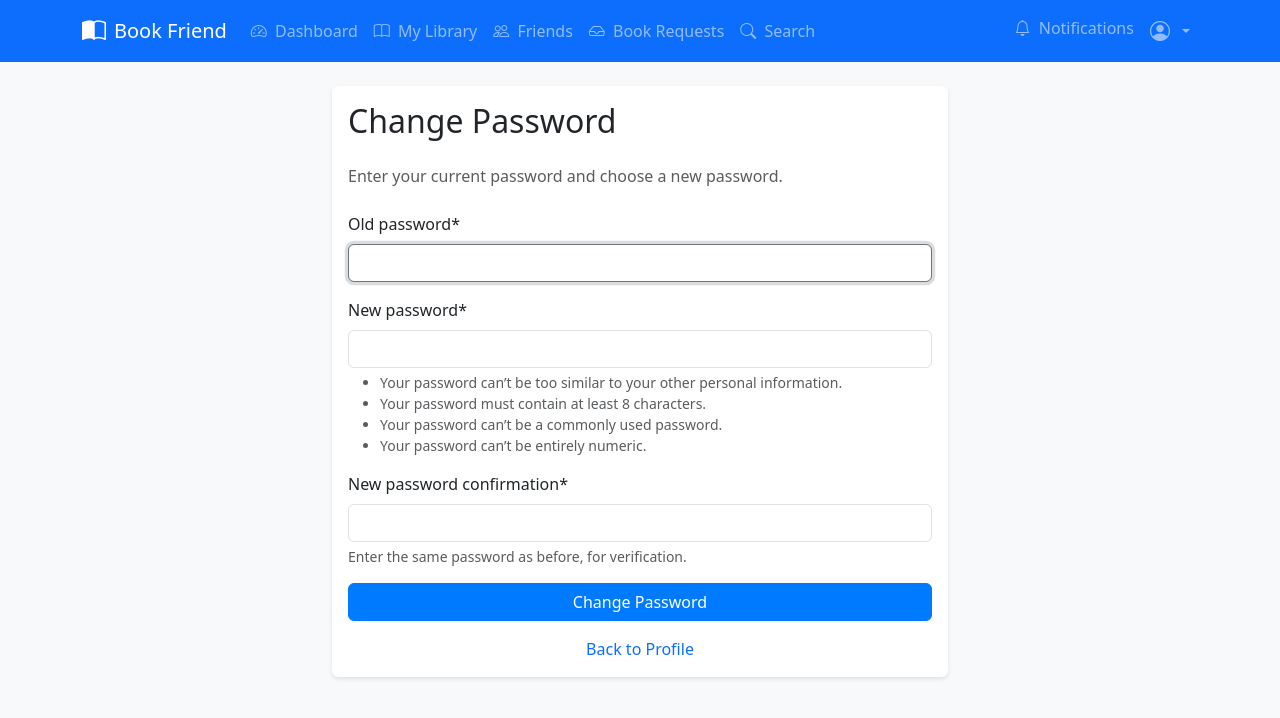
After one commit to sh-sanu/BookFriend, a Django app: page /password/change/ in a window 1280 px wide. The commit adds this page. Shown: the top 718 px of the page. Run offline with Django 5.2, Linux system fonts and the light colour scheme; a user stored in the database is signed in; data comes from the database, SQL or seed files in the repository; both versions use the stored data as it was after the commit; some libraries are stand-ins or nearby versions.

Commit message:
Added password reset

```diff
--- /dev/null
+++ b/Core/forms_auth.py
@@ -0,0 +1,47 @@
+from django import forms
+from django.contrib.auth.forms import PasswordChangeForm
+from django.contrib.auth.models import User
+from django.core.exceptions import ValidationError
+
+class CustomPasswordChangeForm(PasswordChangeForm):
+    def __init__(self, *args, **kwargs):
+        super().__init__(*args, **kwargs)
+        for field in self.fields.values():
+            field.widget.attrs['class'] = 'form-control'
+
+class PasswordResetRequestForm(forms.Form):
+    email = forms.EmailField(
+        label='Email',
+        widget=forms.EmailInput(attrs={'class': 'form-control', 'placeholder': 'Enter your email address'})
+    )
+
+    def clean_email(self):
+        email = self.cleaned_data['email']
+        if not User.objects.filter(email=email).exists():
+            raise ValidationError('No user found with this email address.')
+        return email
+
+class PasswordResetVerificationForm(forms.Form):
+    code = forms.CharField(
+        label='Verification Code',
+        max_length=6,
+        widget=forms.TextInput(attrs={'class': 'form-control', 'placeholder': 'Enter 6-digit code'})
+    )
+    new_password1 = forms.CharField(
+        label='New Password',
+        widget=forms.PasswordInput(attrs={'class': 'form-control'})
+    )
+    new_password2 = forms.CharField(
+        label='Confirm New Password',
+        widget=forms.PasswordInput(attrs={'class': 'form-control'})
+    )
+
+    def clean(self):
+        cleaned_data = super().clean()
+        password1 = cleaned_data.get('new_password1')
+        password2 = cleaned_data.get('new_password2')
+
+        if password1 and password2 and password1 != password2:
+            raise ValidationError('Passwords do not match.')
+
+        return cleaned_data
--- a/Core/urls.py
+++ b/Core/urls.py
@@ -1,7 +1,7 @@
 from django.urls import path
 from . import views
 
-app_name = "core"
+app_name = 'core'
 
 urlpatterns = [
     # Authentication
@@ -10,7 +10,10 @@ urlpatterns = [
     path("signup/", views.signup_view, name="signup"),
     path("logout/", views.logout_view, name="logout"),
     # Profile
-    path("profile/edit/", views.profile_edit, name="profile_edit"),
+    path('profile/edit/', views.profile_edit, name='profile_edit'),
+    path('password/change/', views.password_change, name='password_change'),
+    path('password/reset/', views.password_reset, name='password_reset'),
+    path('password/reset/verify/', views.password_reset_verify, name='password_reset_verify'),
     path("profile/<str:username>/", views.profile_view, name="profile"),
     # Dashboard
     path("dashboard/", views.dashboard, name="dashboard"),
--- a/Core/views.py
+++ b/Core/views.py
@@ -1,15 +1,18 @@
 from django.shortcuts import render, redirect, get_object_or_404
-from django.contrib.auth import login, authenticate, logout
+from django.contrib.auth import login, authenticate, logout, update_session_auth_hash
 from django.contrib.auth.decorators import login_required
 from django.contrib import messages
 from .forms import SignUpForm, UserProfileForm, BookForm, BookReviewForm
+from .forms_auth import CustomPasswordChangeForm, PasswordResetRequestForm, PasswordResetVerificationForm
 from .models import UserProfile, Book, Friendship, Notification, BookRequest, BookRating, BookReview
 from django.contrib.auth.models import User
 from django.db.models import Q
 from django.utils import timezone
-from datetime import datetime
+from datetime import datetime, timedelta
 from django.http import JsonResponse, HttpResponseBadRequest
 from django.urls import reverse
+import random
+import string
 
 
 def landing_page(request):
@@ -144,6 +147,80 @@ def profile_edit(request):
         form = UserProfileForm(instance=profile)
 
     return render(request, "core/profile/edit.html", {"form": form})
+
+@login_required
+def password_change(request):
+    if request.method == 'POST':
+        form = CustomPasswordChangeForm(user=request.user, data=request.POST)
+        if form.is_valid():
+            user = form.save()
+            update_session_auth_hash(request, user)
+            messages.success(request, 'Your password was successfully updated!')
+            return redirect('core:profile_edit')
+        else:
+            messages.error(request, 'Please correct the error below.')
+    else:
+        form = CustomPasswordChangeForm(user=request.user)
+    return render(request, 'core/auth/password_change.html', {'form': form})
+
+def password_reset(request):
+    if request.method == 'POST':
+        form = PasswordResetRequestForm(request.POST)
+        if form.is_valid():
+            email = form.cleaned_data['email']
+            user = User.objects.get(email=email)
+
+            # Generate a random 6-digit code
+            code = ''.join(random.choices(string.digits, k=6))
+
+            # Store the code and expiry time in session
+            request.session['reset_code'] = code
+            request.session['reset_email'] = email
+            request.session['reset_expiry'] = (timezone.now() + timedelta(minutes=15)).isoformat()
+
+            # TODO: Send email with reset code
+            # For development, just show the code in a message
+            messages.info(request, f'Your reset code is: {code}')
+
+            return redirect('core:password_reset_verify')
+    else:
+        form = PasswordResetRequestForm()
+    return render(request, 'core/auth/password_reset.html', {'form': form})
+
+def password_reset_verify(request):
+    if 'reset_code' not in request.session or 'reset_email' not in request.session:
+        messages.error(request, 'Please request a new reset code.')
+        return redirect('core:password_reset')
+
+    if request.method == 'POST':
+        form = PasswordResetVerificationForm(request.POST)
+        if form.is_valid():
+            # Check if code is expired
+            expiry = datetime.fromisoformat(request.session['reset_expiry'])
+            if timezone.now() > expiry:
+                messages.error(request, 'Reset code has expired. Please request a new one.')
+                return redirect('core:password_reset')
+
+            # Verify the code
+            if form.cleaned_data['code'] != request.session['reset_code']:
+                messages.error(request, 'Invalid reset code.')
+                return render(request, 'core/auth/password_reset_verify.html', {'form': form})
+
+            # Reset the password
+            user = User.objects.get(email=request.session['reset_email'])
+            user.set_password(form.cleaned_data['new_password1'])
+            user.save()
+
+            # Clean up session
+            del request.session['reset_code']
+            del request.session['reset_email']
+            del request.session['reset_expiry']
+
+            messages.success(request, 'Your password has been reset successfully. You can now login with your new password.')
+            return redirect('core:login')
+    else:
+        form = PasswordResetVerificationForm()
+    return render(request, 'core/auth/password_reset_verify.html', {'form': form})
 
 
 @login_required
--- a/templates/core/auth/auth.html
+++ b/templates/core/auth/auth.html
@@ -78,6 +78,10 @@
     </div>
 </div>
 
+<div class="mt-3 text-center">
+    <a href="{% url 'core:password_reset' %}" class="text-decoration-none">Forgot Password?</a>
+</div>
+
 <style>
     body {
         background-color: #f8f9fa;
--- /dev/null
+++ b/templates/core/auth/password_change.html
@@ -0,0 +1,29 @@
+{% extends 'core/base.html' %}
+{% load crispy_forms_tags %}
+
+{% block title %}Change Password - Book Friend{% endblock %}
+
+{% block content %}
+<div class="row justify-content-center">
+    <div class="col-md-6">
+        <div class="card">
+            <div class="card-body">
+                <h2 class="card-title mb-4">Change Password</h2>
+                <p class="text-muted mb-4">Enter your current password and choose a new password.</p>
+
+                <form method="post">
+                    {% csrf_token %}
+                    {{ form|crispy }}
+                    <div class="mt-3">
+                        <button type="submit" class="btn btn-primary w-100">Change Password</button>
+                    </div>
+                </form>
+
+                <div class="mt-3 text-center">
+                    <a href="{% url 'core:profile_edit' %}" class="text-decoration-none">Back to Profile</a>
+                </div>
+            </div>
+        </div>
+    </div>
+</div>
+{% endblock %}
--- a/templates/core/profile/edit.html
+++ b/templates/core/profile/edit.html
@@ -15,6 +15,7 @@
                     <div class="mt-3">
                         <button type="submit" class="btn btn-primary">Save Changes</button>
                         <a href="{% url 'core:profile' username=user.username %}" class="btn btn-outline-secondary">Cancel</a>
+                        <a href="{% url 'core:password_change' %}" class="btn btn-outline-primary">Change Password</a>
                     </div>
                 </form>
             </div>
```
Also changed, not shown: templates/core/auth/password_reset.html (added, +31 -0 lines), templates/core/auth/password_reset_verify.html (added, +31 -0 lines), db.sqlite3.
